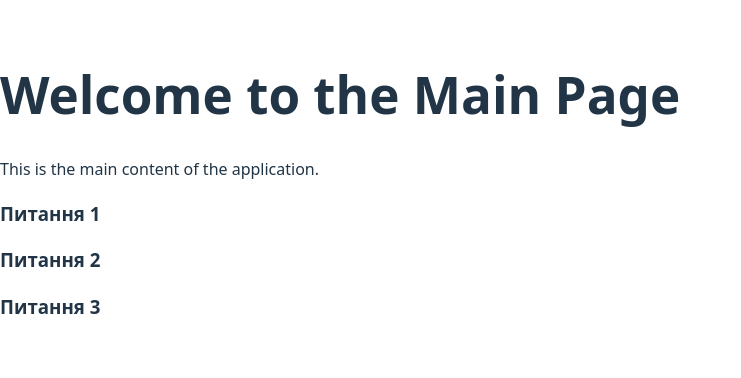
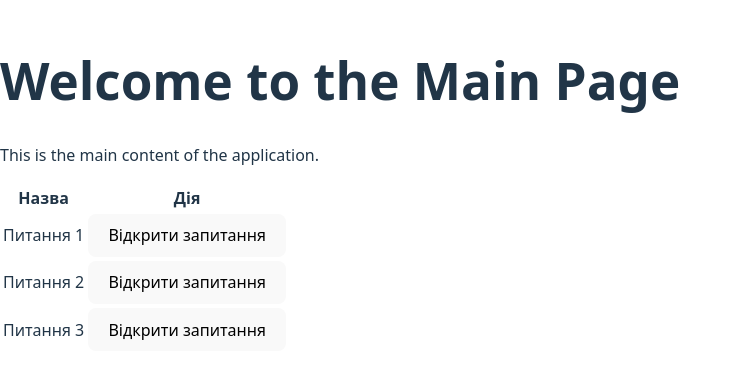
Before and after one commit to Vaddex/react-qwiz, a React (Vite) app: page / in a window 1280 px wide. Shown: the part 214-592 px from the top of the page, without its empty margins (0-741 px from the left). Built offline with nearby package versions, Linux system fonts and the light colour scheme.

Commit message:
added toggleAnswer btn

```diff
--- a/src/components/CardsField/CardsField.jsx
+++ b/src/components/CardsField/CardsField.jsx
@@ -1,3 +1,5 @@
+import css from "./CardsField.module.css";
+
 import { useState } from "react";
 
 const questions = [
@@ -21,27 +23,44 @@ const questions = [
 function CardsField() {
     const [selectedQuestion, setSelectedQuestion] = useState(null); // Placeholder for future state management
 
+    const [showAnswer, setShowAnswer] = useState(false); // Placeholder for future state management
+
     const openPopup = (question) => {
         setSelectedQuestion(question);
+        setShowAnswer(false);
     };
 
     const closePopup = () => {
         setSelectedQuestion(null);
+        setShowAnswer(false);
+    };
+
+    const toggleAnswer = () => {
+        setShowAnswer(!showAnswer);
     };
 
     return (
-        <div className="cards-field">
-            <div className="cards-container">
-                {questions.map((q) => (
-                    <div
-                        key={q.id}
-                        className="card"
-                        onClick={() => openPopup(q)}
-                    >
-                        <h3>{q.title}</h3>
-                    </div>
-                ))}
-            </div>
+        <div className={css["cards-field"]}>
+            <table>
+                <thead>
+                    <tr>
+                        <th>Назва</th>
+                        <th>Дія</th>
+                    </tr>
+                </thead>
+                <tbody>
+                    {questions.map((q) => (
+                        <tr key={q.id}>
+                            <td>{q.title}</td>
+                            <td>
+                                <button onClick={() => openPopup(q)}>
+                                    Відкрити запитання
+                                </button>
+                            </td>
+                        </tr>
+                    ))}
+                </tbody>
+            </table>
 
             {selectedQuestion && (
                 <div className="popup-overlay" onClick={closePopup}>
@@ -49,11 +68,25 @@ function CardsField() {
                         className="popup-content"
                         onClick={(e) => e.stopPropagation()}
                     >
+                        <h2>{selectedQuestion.title}</h2>
+                        <p>
+                            <strong>Запитання:</strong>{" "}
+                            {selectedQuestion.question}
+                        </p>
+                        <button onClick={toggleAnswer}>
+                            {showAnswer
+                                ? "Сховати відповідь"
+                                : "Показати відповідь"}
+                        </button>
+                        {showAnswer && (
+                            <div className="answer-card">
+                                <p>{selectedQuestion.answer}</p>
+                            </div>
+                        )}
+
                         <button className="close-btn" onClick={closePopup}>
                             Закрити
                         </button>
-                        <h2>{selectedQuestion.title}</h2>
-                        <p>{selectedQuestion.content}</p>
                     </div>
                 </div>
             )}
--- a/src/components/CardsField/CardsField.module.css
+++ b/src/components/CardsField/CardsField.module.css
@@ -0,0 +1,7 @@
+cards-field {
+    display: flex;
+    flex-wrap: wrap;
+    gap: 16px;
+    justify-content: center;
+    padding: 16px;
+}
```
